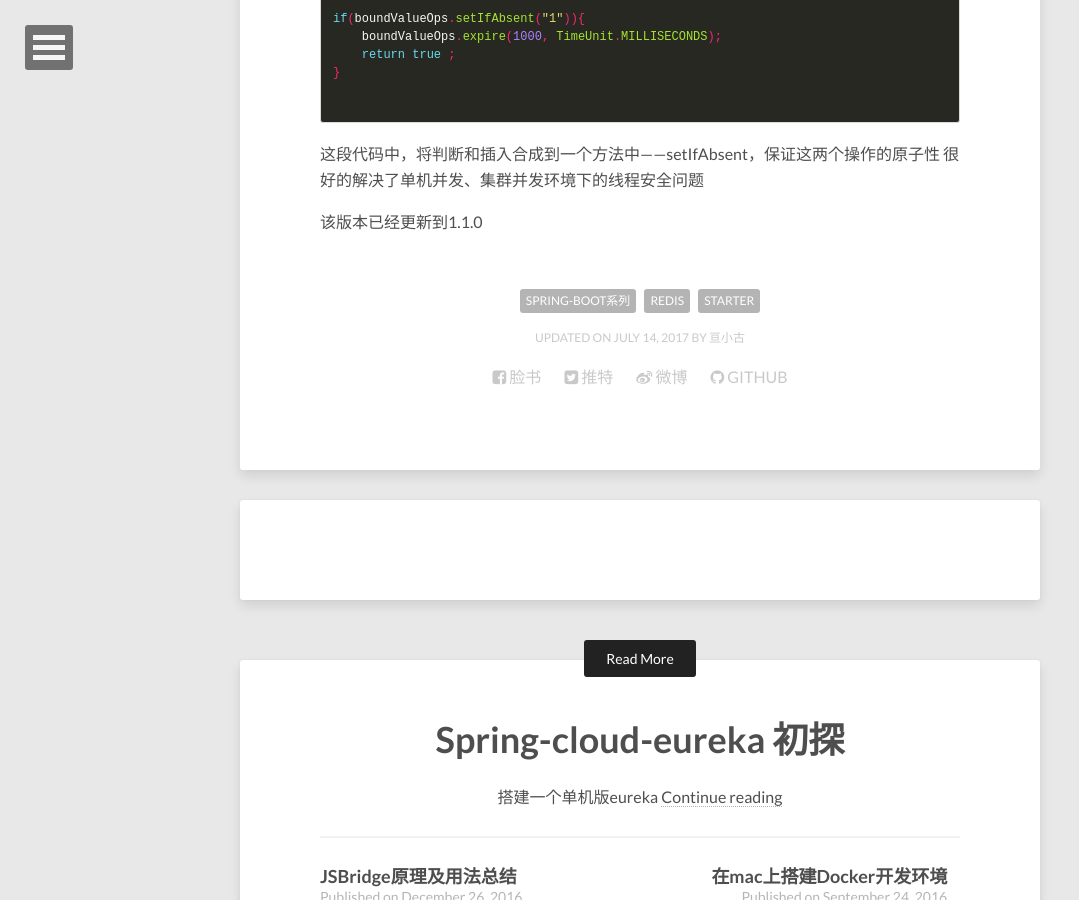
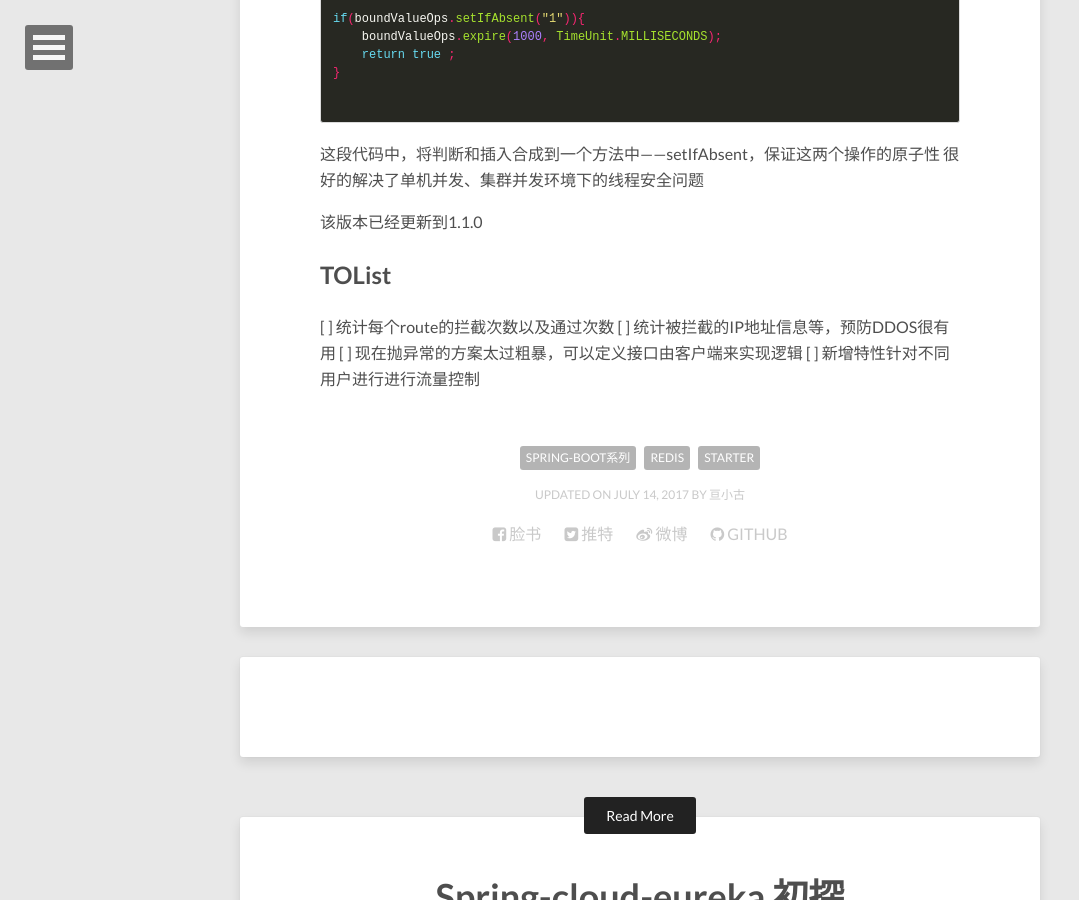
Before and after one commit to gengu/myblog, a Jekyll site: the page built from _posts/2017-07-17-Springboot-集群QPS控制starter.md, in a window 1280 px wide and 900 px high, scrolled down 4037 px. Shown: the whole window, without its empty margins (0-1079 px from the left). Built offline with Jekyll 4.4.1, drawn with Linux system fonts in a browser that asks for light colours; comment, search, counter and statistics services are not loaded.

Commit message:
fix _posts

```diff
--- a/_posts/2017-07-17-Springboot-集群QPS控制starter.md
+++ b/_posts/2017-07-17-Springboot-集群QPS控制starter.md
@@ -174,3 +174,9 @@ if(boundValueOps.setIfAbsent("1")){
 很好的解决了单机并发、集群并发环境下的线程安全问题
 
 该版本已经更新到1.1.0
+
+## TOList
+[ ] 统计每个route的拦截次数以及通过次数
+[ ] 统计被拦截的IP地址信息等，预防DDOS很有用
+[ ] 现在抛异常的方案太过粗暴，可以定义接口由客户端来实现逻辑
+[ ] 新增特性针对不同用户进行进行流量控制
```
